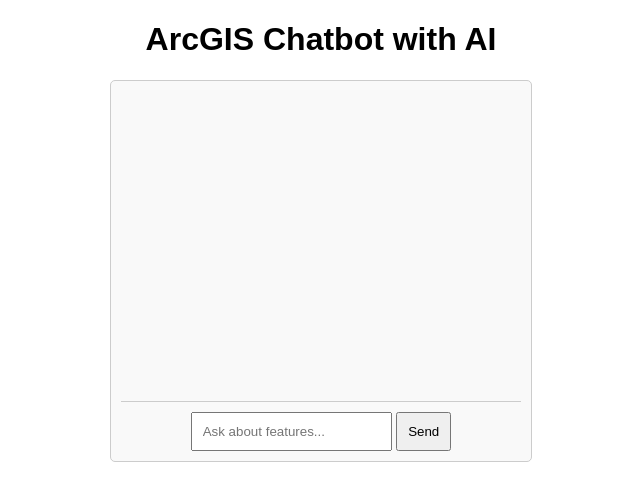
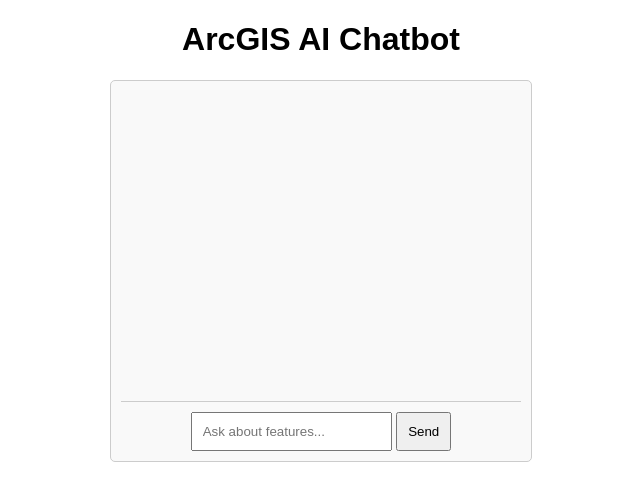
Before and after one commit to Rchahel-vertinetik/Erdo-AI-Chat, a plain HTML site: page index.html in a window 1280 px wide. Shown: the whole page, without its empty margins (319-959 px from the left). Drawn offline with nearby package versions, Linux system fonts and the light colour scheme.

Commit message:
Update index.html

```diff
--- a/index.html
+++ b/index.html
@@ -3,12 +3,12 @@
 <head>
     <meta charset="UTF-8">
     <meta name="viewport" content="width=device-width, initial-scale=1.0">
-    <title>ArcGIS Chatbot</title>
+    <title>ArcGIS AI Chatbot</title>
     <link rel="stylesheet" href="styles.css">
     <script src="https://cdn.jsdelivr.net/npm/chart.js"></script>
 </head>
 <body>
-    <h1>ArcGIS Chatbot with AI</h1>
+    <h1>ArcGIS AI Chatbot</h1>
 
     <div id="chatbox">
         <div id="messages"></div>
```
